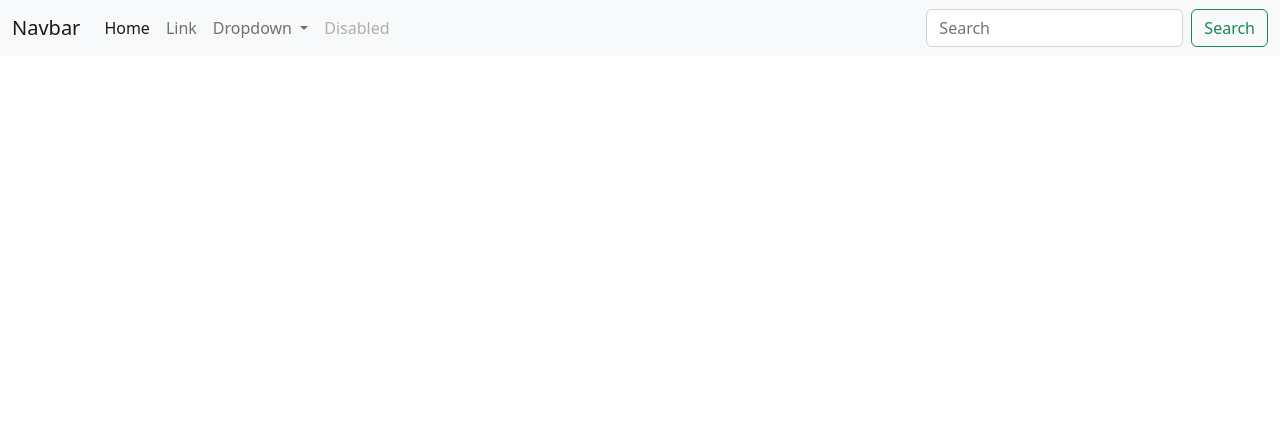
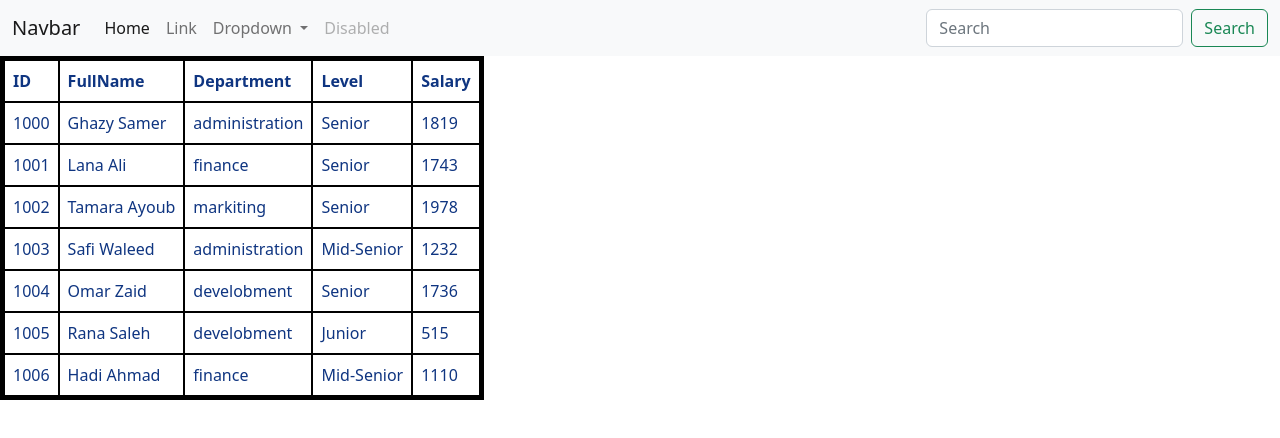
Before and after one commit to Laith-Samamah/Management-system, a plain HTML site: page index.html in a window 1280 px wide. Drawn offline with nearby package versions, Linux system fonts and the light colour scheme.

Commit message:
second day edits

```diff
--- a/app.js
+++ b/app.js
@@ -43,3 +43,52 @@ function Employee(Id,Name,Dep,Level,img) {
 for( let i=0;i<allEmployees.length;i++){
     console.log(allEmployees[i].print());
 }
+
+
+
+// *****************************************
+let main = document.querySelector("main")
+
+const eTable = document.createElement('table');
+eTable.setAttribute("class" , "emtable")
+main.appendChild(eTable)
+
+const tHeader = document.createElement('thead');
+eTable.appendChild(tHeader);
+
+const firstData = document.createElement("th");
+tHeader.appendChild(firstData);
+firstData.textContent="ID"
+
+const secondData = document.createElement("th");
+tHeader.appendChild(secondData);
+secondData.textContent="FullName"
+
+const thirdData = document.createElement("th");
+tHeader.appendChild(thirdData);
+thirdData.textContent="Department"
+
+const fourthData = document.createElement("th");
+tHeader.appendChild(fourthData);
+fourthData.textContent="Level"
+
+const fifthData = document.createElement("th");
+tHeader.appendChild(fifthData);
+fifthData.textContent="Salary"
+
+//   Table header ends here
+
+const arr = ['id','fullName','Deparment','Level','salary']
+
+for (let i = 0; i < allEmployees.length ; i++) {
+
+    const employeeRow = document.createElement('tr');
+    eTable.appendChild(employeeRow);
+
+    for (let c = 0; c < arr.length; c++) {
+        const cell = document.createElement('td')
+        employeeRow.appendChild(cell)
+        cell.textContent= allEmployees[i][arr[c]]
+    }
+
+}
--- a/index.html
+++ b/index.html
@@ -5,16 +5,12 @@
     <meta http-equiv="X-UA-Compatible" content="IE=edge">
     <meta name="viewport" content="width=device-width, initial-scale=1.0">
     <title>Home</title>
+    <link rel="stylesheet" href="style.css">
+
+<link href="https://cdn.jsdelivr.net/npm/bootstrap@5.2.0/dist/css/bootstrap.min.css" rel="stylesheet" integrity="sha384-gH2yIJqKdNHPEq0n4Mqa/HGKIhSkIHeL5AyhkYV8i59U5AR6csBvApHHNl/vI1Bx" crossorigin="anonymous">
+
 </head>
 <body>
-    <!-- CSS only -->
-<link href="https://cdn.jsdelivr.net/npm/bootstrap@5.2.0/dist/css/bootstrap.min.css" rel="stylesheet" integrity="sha384-gH2yIJqKdNHPEq0n4Mqa/HGKIhSkIHeL5AyhkYV8i59U5AR6csBvApHHNl/vI1Bx" crossorigin="anonymous">
-<!-- JavaScript Bundle with Popper -->
-<script src="https://cdn.jsdelivr.net/npm/bootstrap@5.2.0/dist/js/bootstrap.bundle.min.js" integrity="sha384-A3rJD856KowSb7dwlZdYEkO39Gagi7vIsF0jrRAoQmDKKtQBHUuLZ9AsSv4jD4Xa" crossorigin="anonymous"></script>
-    <script src="app.js"></script>
-
-
-
     <nav class="navbar navbar-expand-lg bg-light">
         <div class="container-fluid">
           <a class="navbar-brand" href="#">Navbar</a>
@@ -51,5 +47,9 @@
           </div>
         </div>
       </nav>
+      <main>
+      </main>
+      <script src="app.js"></script>
+      <script src="https://cdn.jsdelivr.net/npm/bootstrap@5.2.0/dist/js/bootstrap.bundle.min.js" integrity="sha384-A3rJD856KowSb7dwlZdYEkO39Gagi7vIsF0jrRAoQmDKKtQBHUuLZ9AsSv4jD4Xa" crossorigin="anonymous"></script>
 </body>
 </html>
--- /dev/null
+++ b/style.css
@@ -0,0 +1,12 @@
+table ,th,td {
+    color: rgb(15, 53, 129);
+    border: 5px solid rgb(0, 0, 0);
+    padding: 8px;
+}
+
+table th{
+    border: 2px solid rgb(0, 0, 0);
+}
+table td{
+    border: 2px solid rgb(0, 0, 0);
+}
```
